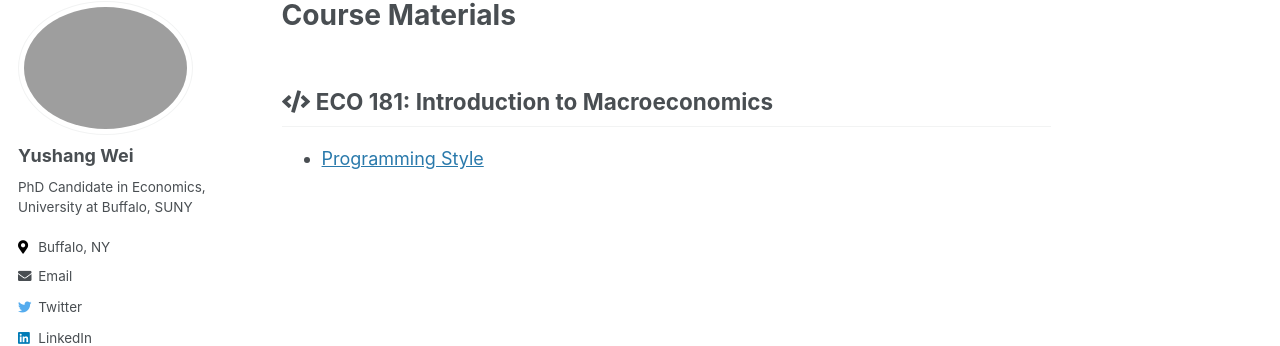
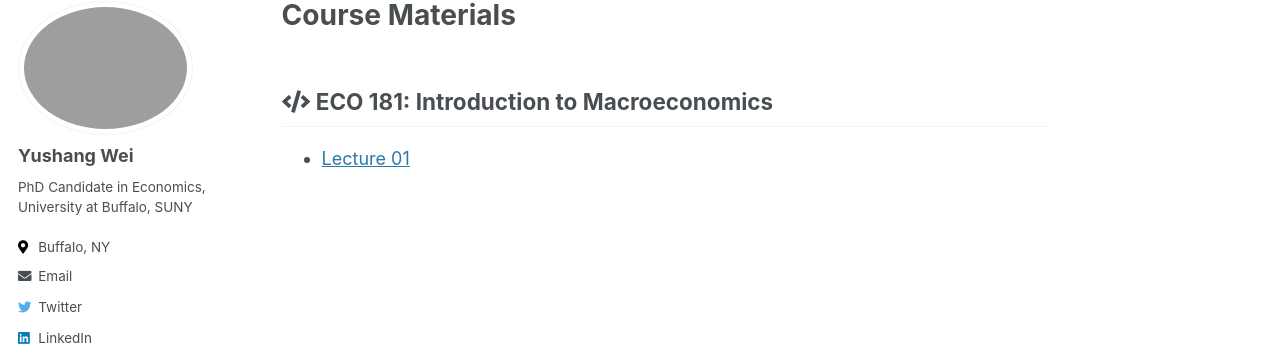
Before and after one commit to yushang1994/yushangw, a Jekyll site: the page built from _pages/teaching-materials.md, in a window 1280 px wide. Shown: the part 117-463 px from the top of the page. Built offline with Jekyll 4.4.1, drawn with Linux system fonts in a browser that asks for light colours.

Commit message:
update329

```diff
--- a/_pages/teaching-materials.md
+++ b/_pages/teaching-materials.md
@@ -7,4 +7,4 @@ header:
 
 ## <i class="fas fa-fw fa-code" aria-hidden="true"></i> ECO 181: Introduction to Macroeconomics
 {: #political-data-science }
-- [Programming Style](/files/html/teaching-materials/R_Style_Guide)
+- [Lecture 01](/files/pdf/teaching-materials/ECO_181_Lecture_01.pdf)
```
Also changed, not shown: 1 other file.
